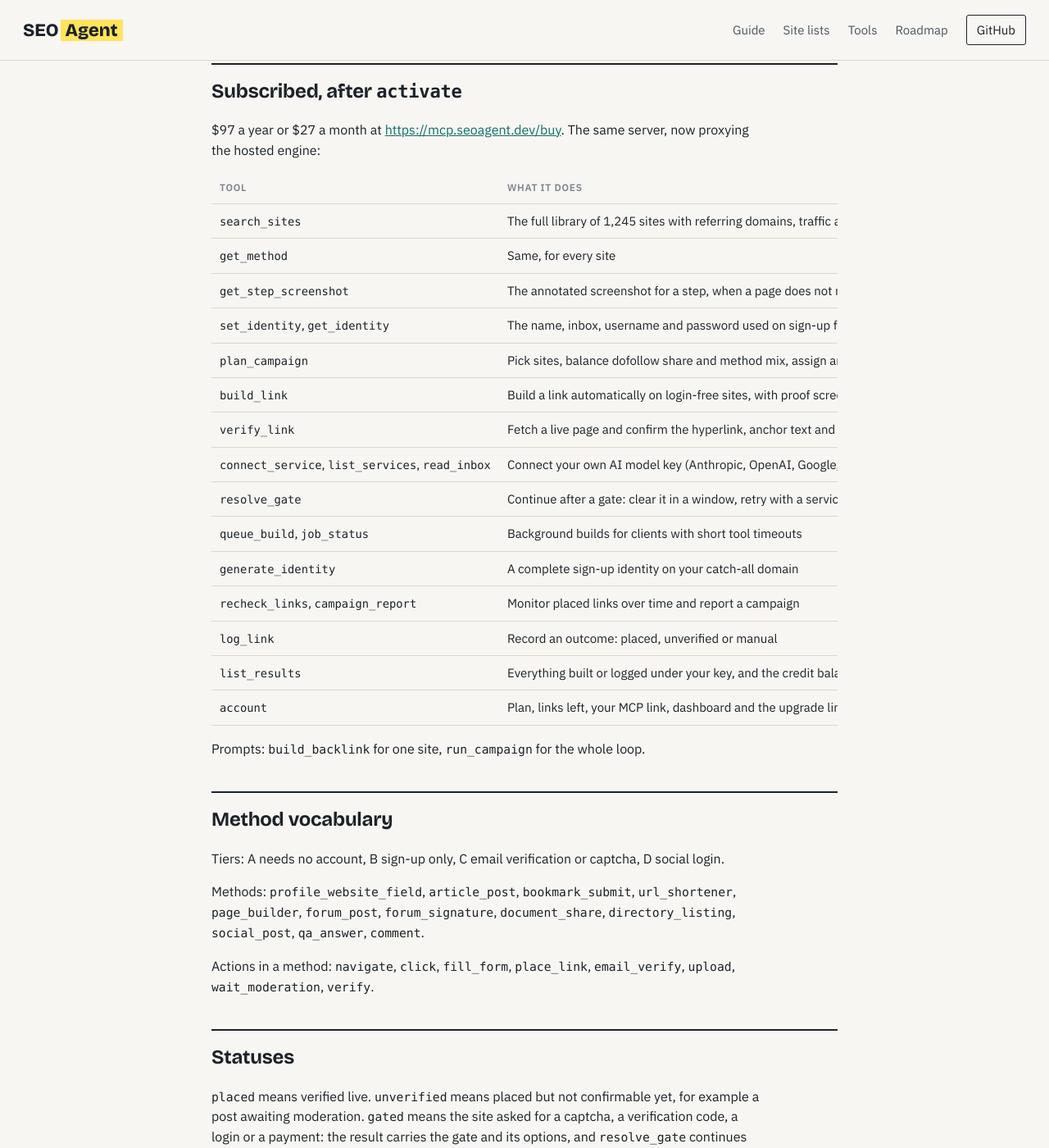
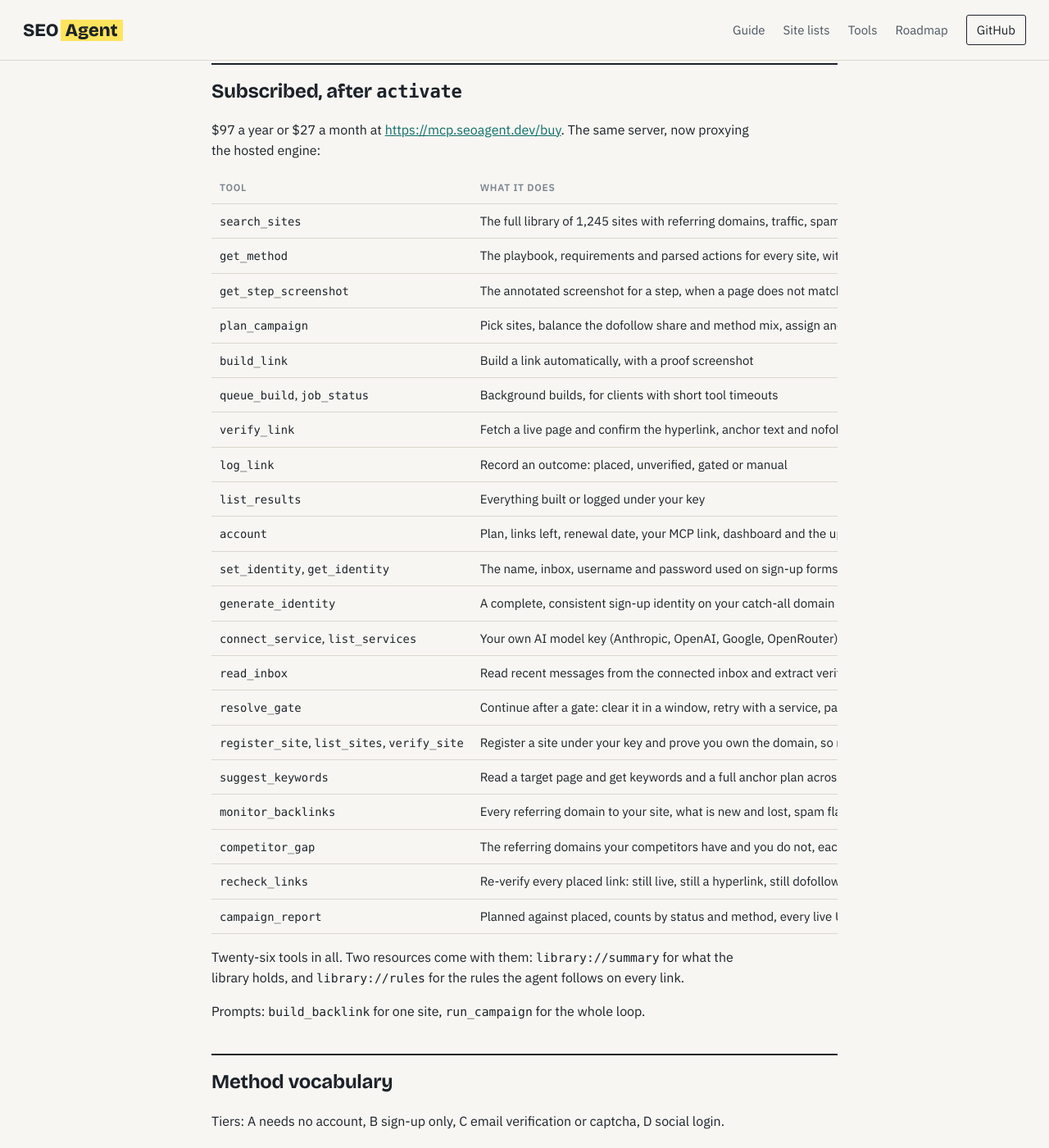
Before and after one commit to m4mansoor/seo-agent, a Jekyll site: the page built from docs/seo-mcp-server.md, in a window 1280 px wide and 1400 px high, scrolled down 677 px. Shown: the whole window at 82% size. Built offline with Jekyll 4.4.1, drawn with Linux system fonts in a browser that asks for light colours.

Commit message:
Every page brought up to the current engine: all 26 tools in the reference, suggestions, monitoring, competitor gap, velocity pacing and multi-site across the README, home page and the four guides

```diff
--- a/docs/seo-mcp-server.md
+++ b/docs/seo-mcp-server.md
@@ -26,21 +26,30 @@ $97 a year or $27 a month at [https://mcp.seoagent.dev/buy](https://mcp.seoagent
 
 | Tool | What it does |
 |---|---|
-| `search_sites` | The full library of 1,245 sites with referring domains, traffic and spam score |
-| `get_method` | Same, for every site |
+| `search_sites` | The full library of 1,245 sites with referring domains, traffic, spam score and liveness |
+| `get_method` | The playbook, requirements and parsed actions for every site, with the placement step marked |
 | `get_step_screenshot` | The annotated screenshot for a step, when a page does not match the text |
+| `plan_campaign` | Pick sites, balance the dofollow share and method mix, assign anchor text by ratio |
+| `build_link` | Build a link automatically, with a proof screenshot |
+| `queue_build`, `job_status` | Background builds, for clients with short tool timeouts |
+| `verify_link` | Fetch a live page and confirm the hyperlink, anchor text and nofollow |
+| `log_link` | Record an outcome: placed, unverified, gated or manual |
+| `list_results` | Everything built or logged under your key |
+| `account` | Plan, links left, renewal date, your MCP link, dashboard and the upgrade link |
 | `set_identity`, `get_identity` | The name, inbox, username and password used on sign-up forms |
-| `plan_campaign` | Pick sites, balance dofollow share and method mix, assign anchor text by ratio |
-| `build_link` | Build a link automatically on login-free sites, with proof screenshot |
-| `verify_link` | Fetch a live page and confirm the hyperlink, anchor text and nofollow |
-| `connect_service`, `list_services`, `read_inbox` | Connect your own AI model key (Anthropic, OpenAI, Google, OpenRouter) that drives account-based sites, plus a captcha solver, inbox or SMS service; read verification links and codes |
+| `generate_identity` | A complete, consistent sign-up identity on your catch-all domain |
+| `connect_service`, `list_services` | Your own AI model key (Anthropic, OpenAI, Google, OpenRouter) that drives account-based sites, plus a captcha solver, an inbox or an SMS service |
+| `read_inbox` | Read recent messages from the connected inbox and extract verification links and codes |
 | `resolve_gate` | Continue after a gate: clear it in a window, retry with a service, paste a code, or skip |
-| `queue_build`, `job_status` | Background builds for clients with short tool timeouts |
-| `generate_identity` | A complete sign-up identity on your catch-all domain |
-| `recheck_links`, `campaign_report` | Monitor placed links over time and report a campaign |
-| `log_link` | Record an outcome: placed, unverified or manual |
-| `list_results` | Everything built or logged under your key, and the credit balance |
-| `account` | Plan, links left, your MCP link, dashboard and the upgrade link |
+| `register_site`, `list_sites`, `verify_site` | Register a site under your key and prove you own the domain, so many sites can run on one subscription |
+| `suggest_keywords` | Read a target page and get keywords and a full anchor plan across the five anchor types |
+| `monitor_backlinks` | Every referring domain to your site, what is new and lost, spam flags, and a disavow file |
+| `competitor_gap` | The referring domains your competitors have and you do not, each row carrying the method to build it |
+| `recheck_links` | Re-verify every placed link: still live, still a hyperlink, still dofollow |
+| `campaign_report` | Planned against placed, counts by status and method, every live URL, as data or rendered HTML |
+
+Twenty-six tools in all. Two resources come with them: `library://summary` for what the library holds, and
+`library://rules` for the rules the agent follows on every link.
 
 Prompts: `build_backlink` for one site, `run_campaign` for the whole loop.
 
```
Also changed, not shown: docs/claude-seo.md (+10 -0 lines), docs/cursor-seo.md (+4 -0 lines), docs/how-to-get-backlinks-with-ai.md (+6 -2 lines), docs/index.html (+6 -1 lines), docs/llm-seo.md (+8 -0 lines), README.md.
